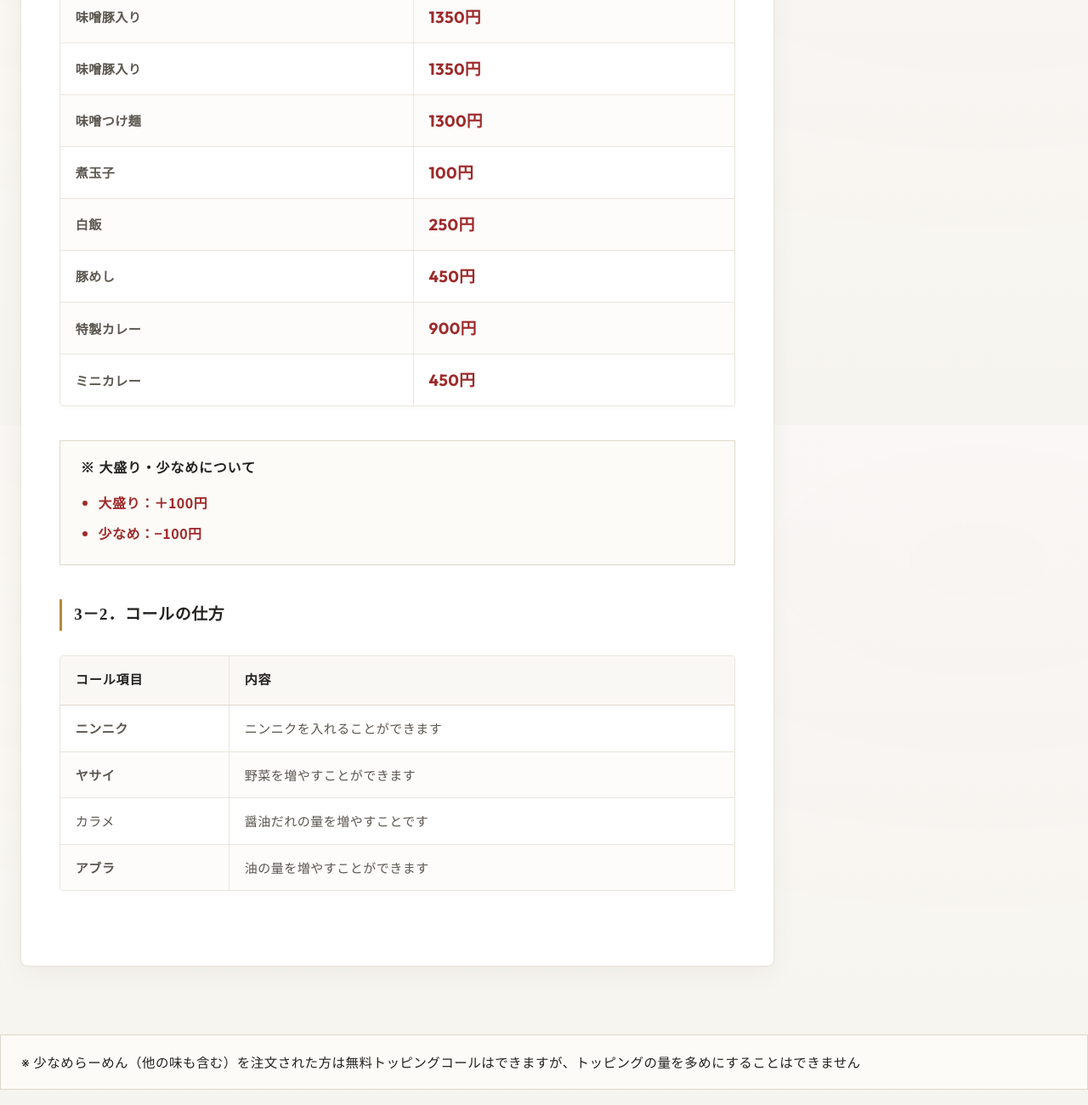
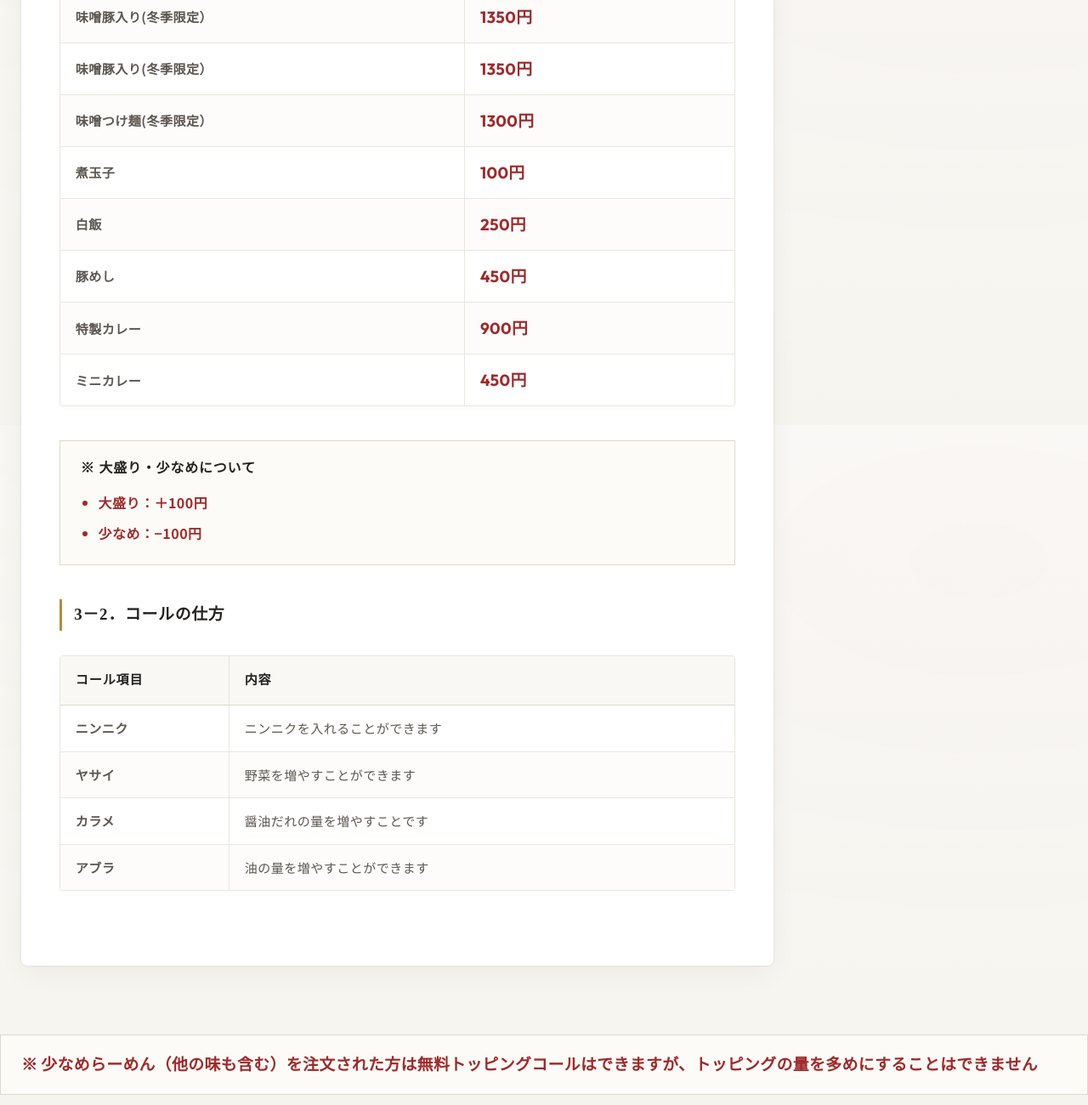
Before and after one commit to yuka21170-spec/ra-menn-igossou, a plain HTML site: page index.html in a window 1280 px wide. Shown: the part 4300-5600 px from the top of the page at 85% size. Drawn offline with nearby package versions, Linux system fonts and the light colour scheme.

Commit message:
Update index.html

```diff
--- a/index.html
+++ b/index.html
@@ -261,15 +261,15 @@
                 <td><strong class="price-text">1400円</strong></td>
               </tr>
               <tr>
-                <td><strong>味噌豚入り</strong></td>
+                <td><strong>味噌豚入り(冬季限定）</strong></td>
                 <td><strong class="price-text">1350円</strong></td>
               </tr>
               <tr>
-                <td><strong>味噌豚入り</strong></td>
+                <td><strong>味噌豚入り(冬季限定）</strong></td>
                 <td><strong class="price-text">1350円</strong></td>
               </tr>
               <tr>
-                <td><strong>味噌つけ麺</strong></td>
+                <td><strong>味噌つけ麺(冬季限定）</strong></td>
                 <td><strong class="price-text">1300円</strong></td>
               </tr>
               <tr>
@@ -323,7 +323,7 @@
                 <td>野菜を増やすことができます</td>
               </tr>
               <tr>
-                <td><storng>カラメ</storng></td>
+                <td><strong>カラメ</strong></td>
                  <td>醤油だれの量を増やすことです</td>
               </tr>
                <tr>
@@ -333,9 +333,9 @@
             </tbody>
           </table>
         </div>
-      </div>
+  </div>
       <div class="callout-box warning">
-          <p strong class="red">※ 少なめらーめん（他の味も含む）を注文された方は無料トッピングコールはできますが、トッピングの量を多めにすることはできません</p>
+          <strong class="price-text">※ 少なめらーめん（他の味も含む）を注文された方は無料トッピングコールはできますが、トッピングの量を多めにすることはできません</strong>
         </div>
 
       <!-- 04 アクセス -->
```
